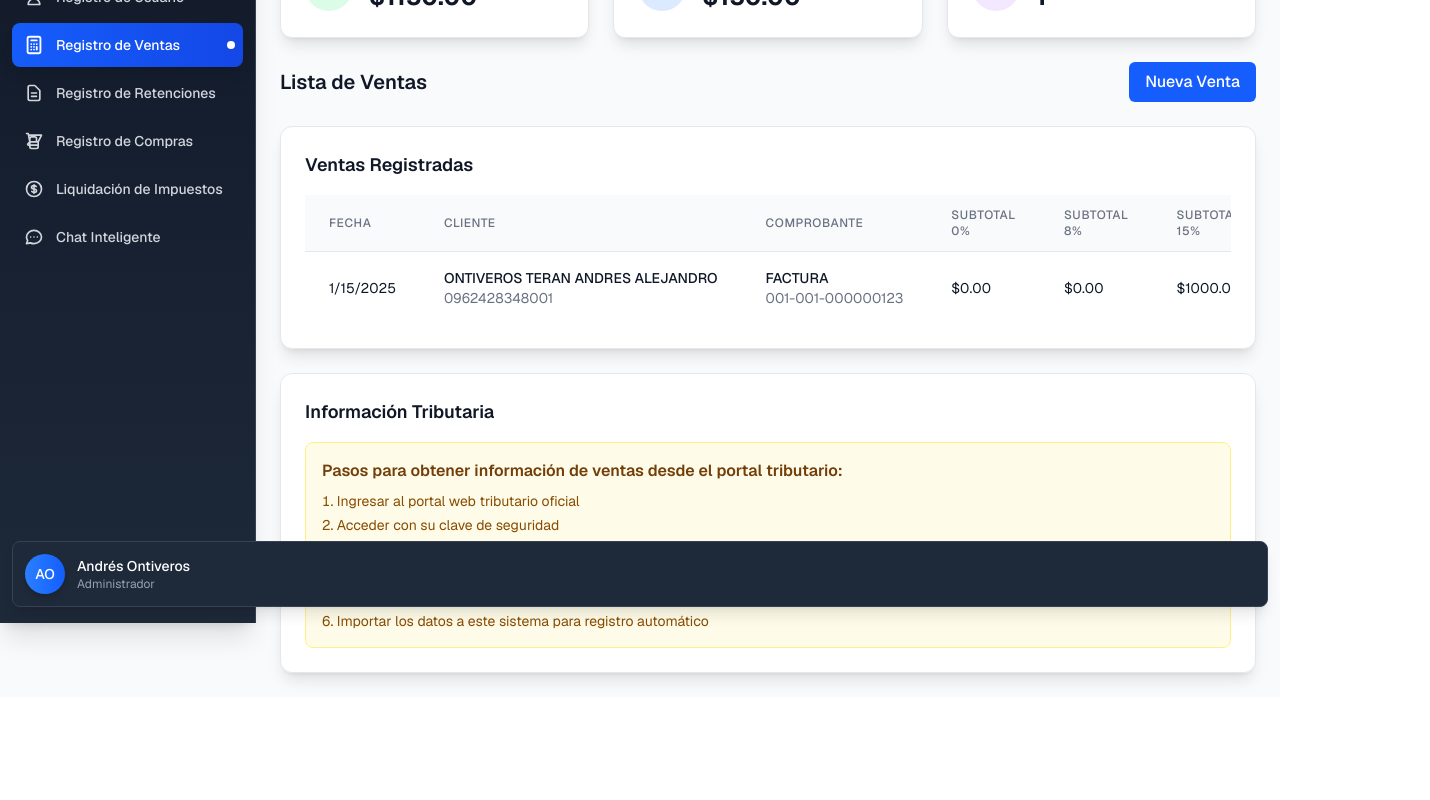
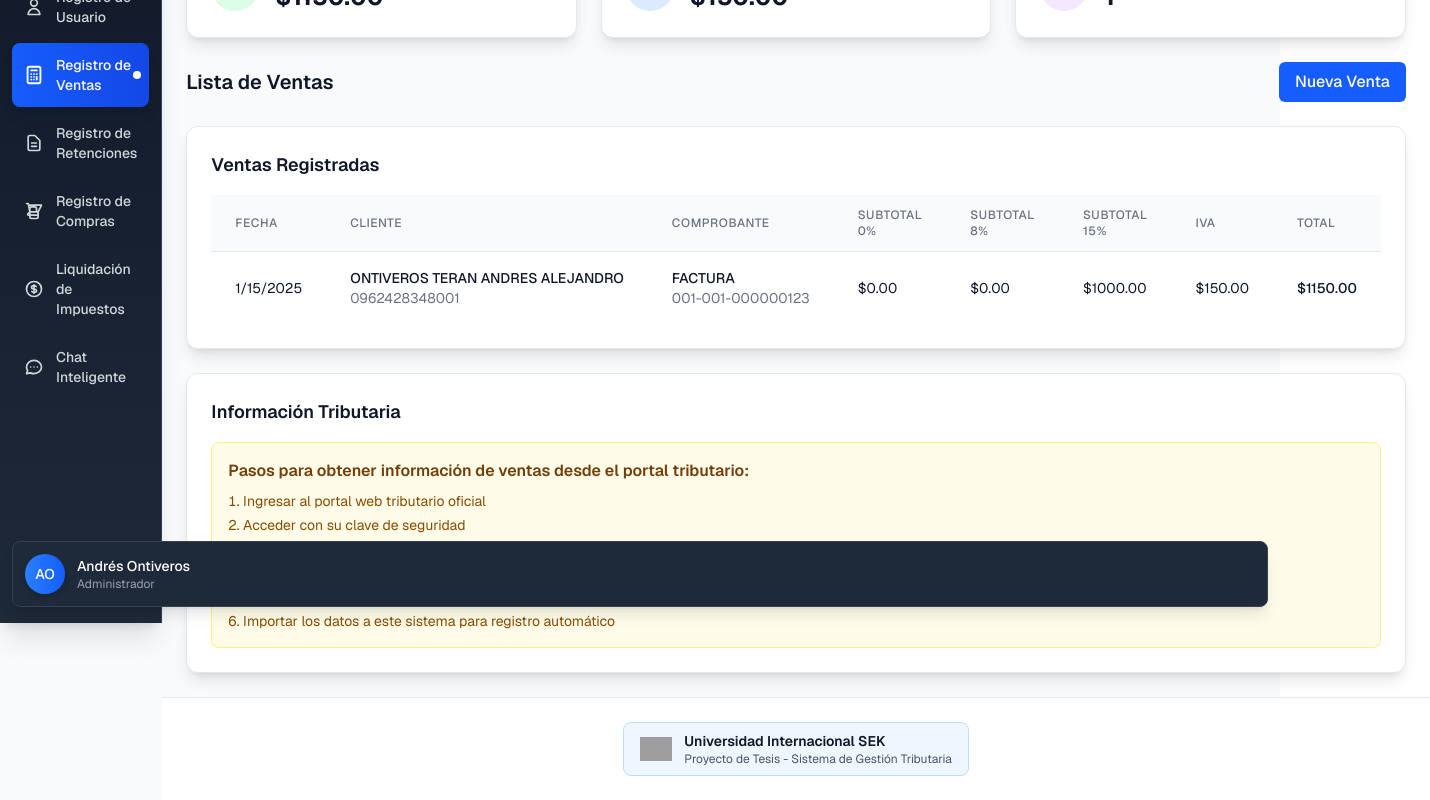
Before and after one commit to andresuisek/tesis-frontend, a Next.js app: page /ventas in a window 1280 px wide. Shown: the part 177-977 px from the top of the page, 1430 px wide, since content can reach past the window. Before the commit the page ends 874 px from the top, so only its background shows below. Built offline with nearby package versions, Linux system fonts and the light colour scheme; grey boxes are pictures that could not be loaded.

Commit message:
Add sticky footer to MainLayout
cgen-c6bba85b433a4e92ad1aab36aa31cab3

```diff
--- a/src/components/layout/MainLayout.tsx
+++ b/src/components/layout/MainLayout.tsx
@@ -13,11 +13,27 @@ export default function MainLayout({ children, title, subtitle }: MainLayoutProp
   return (
     <div className="min-h-screen bg-gray-50 flex">
       <Sidebar />
-      <div className="flex-1 flex flex-col overflow-hidden">
+      <div className="flex-1 flex flex-col">
         <Header title={title} subtitle={subtitle} />
         <main className="flex-1 overflow-x-hidden overflow-y-auto p-6">
           {children}
         </main>
+        {/* Footer académico */}
+        <footer className="mt-auto p-6 bg-white border-t border-gray-200">
+          <div className="text-center">
+            <div className="inline-flex items-center px-4 py-2 bg-blue-50 border border-blue-200 rounded-lg">
+              <img
+                src="https://cdn.builder.io/api/v1/image/assets%2Ff0451246846a40baae39ad411a7b4867%2Fc5e2557623b347548bfbe225119d3175?format=webp&width=800"
+                alt="UISEK Logo"
+                className="h-6 w-auto object-contain mr-3"
+              />
+              <div className="text-left">
+                <p className="text-sm font-semibold text-gray-900">Universidad Internacional SEK</p>
+                <p className="text-xs text-gray-600">Proyecto de Tesis - Sistema de Gestión Tributaria</p>
+              </div>
+            </div>
+          </div>
+        </footer>
       </div>
     </div>
   );
```
